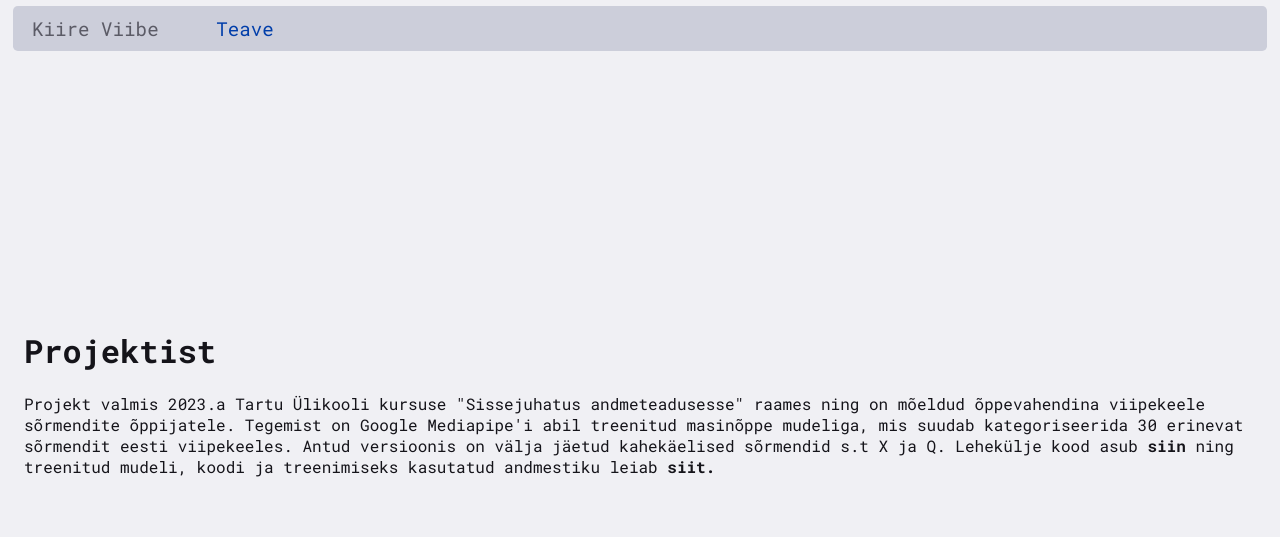
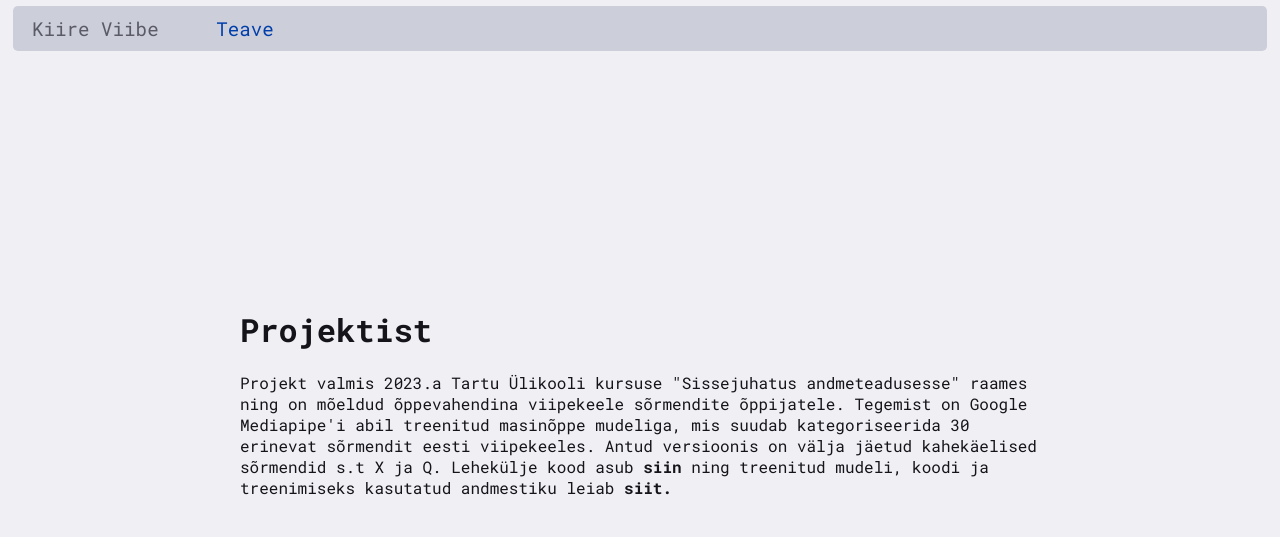
Before and after one commit to hendrimat/kiireviibe-site, a plain HTML site: page teave.html in a window 1280 px wide. Drawn offline with Linux system fonts and the light colour scheme.

Commit message:
Fix Teave width

```diff
--- a/style.css
+++ b/style.css
@@ -382,6 +382,20 @@
     animation: fadeIn 0.3s ease-in-out;
     opacity: 1;
     margin: 1.5em;
+    padding: 20px;
+    margin: 0 auto;
+  }
+
+  @media (min-width: 768px) {
+    .teave {
+        max-width: 800px;
+    }
+  }
+
+  @media (max-width: 767px) {
+    .teave {
+        width: 100%;
+    }
   }
 
   #textToType .current::after {
```
